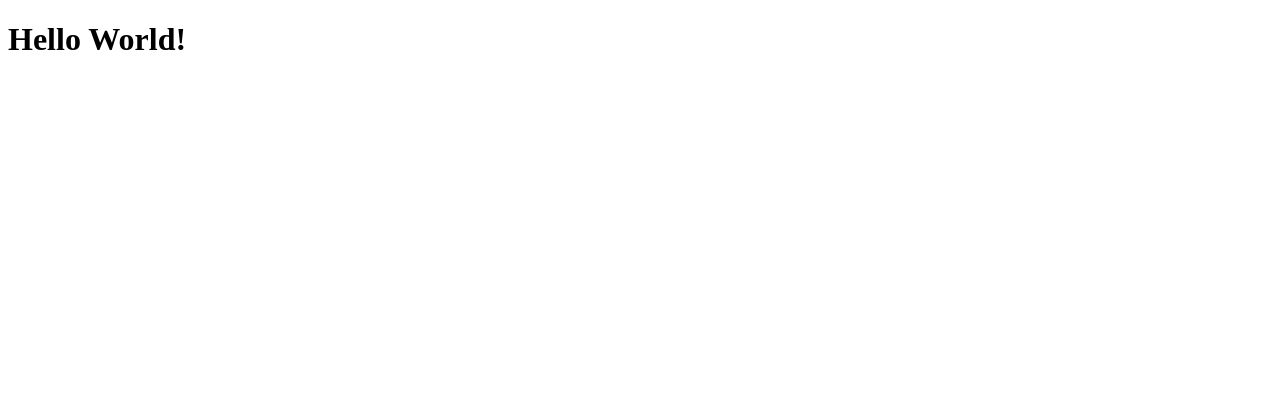
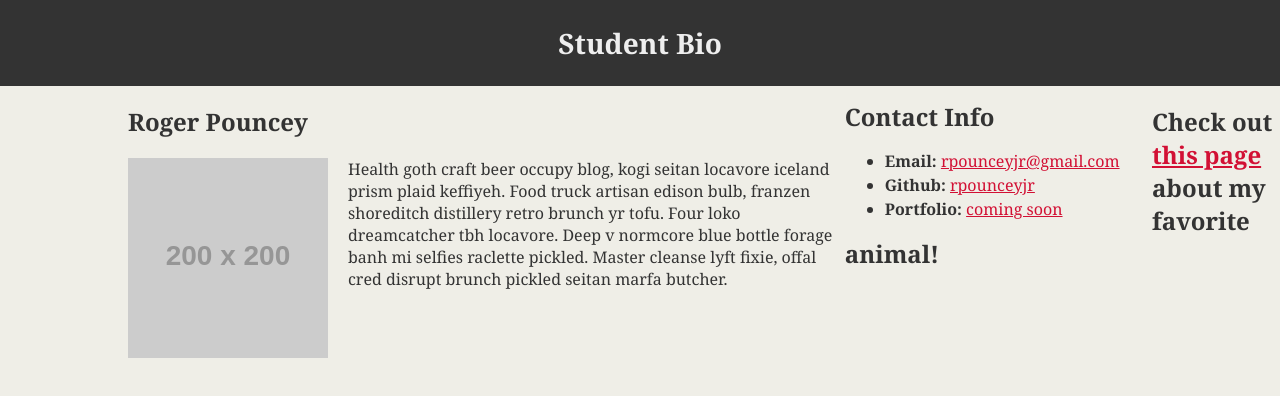
Before and after one commit to rpounceyjr/rpounceyjr.github.io, a plain HTML site: page index.html in a window 1280 px wide. Drawn offline with Linux system fonts and the light colour scheme; files that its build step writes are made by us from their sources; placeholder pictures from the web are drawn by us.

Commit message:
linked to favorite-animal

```diff
--- a/index.html
+++ b/index.html
@@ -1,12 +1,39 @@
 <!DOCTYPE html>
-<html lang="en">
+<html lang="en-us">
+
 <head>
-    <meta charset="UTF-8">
-    <meta name="viewport" content="width=, initial-scale=1.0">
-    <title>Document</title>
+  <meta charset="UTF-8">
+  <title>CSS Stylesheets with Relative Paths</title>
+  <link rel="stylesheet" type="text/css" href="css/style.css">
 </head>
+
 <body>
-    <h1>Hello World!</h1>
-    <img src="" alt="">
+  <header>
+    <h1>Student Bio</h1>
+  </header>
+
+  <div class = "container">
+
+    <section id="main-bio">
+
+      <h2>Roger Pouncey</h2>
+
+      <img id="bio-image" src="https://placehold.it/200x200" alt="Roger Pouncey">
+
+      <p>Health goth craft beer occupy blog, kogi seitan locavore iceland prism plaid keffiyeh. Food truck artisan edison bulb, franzen shoreditch distillery retro brunch yr tofu. Four loko dreamcatcher tbh locavore. Deep v normcore blue bottle forage banh mi selfies raclette pickled. Master cleanse lyft fixie, offal cred disrupt brunch pickled seitan marfa butcher.</p>
+    </section>
+
+    <section id="contact-info">
+      <h2>Contact Info</h2>
+      <ul>
+        <li><strong>Email:</strong> <a href="mailto:rpounceyjr@gmail.com">rpounceyjr@gmail.com</a></li>
+        <li><strong>Github:</strong> <a href="https://github.com/rpounceyjr">rpounceyjr</a></li>
+        <li><strong>Portfolio:</strong> <a href="#">coming soon</a></li>
+      </ul>
+    </section>
+  </div>
+  <footer><h2>Check out <a href="rpounceyjr.github.io/favorite-animal">this page</a> about my favorite animal!</h2></footer>
+
 </body>
+
 </html>
--- a/style.css
+++ b/style.css
@@ -0,0 +1,51 @@
+body {
+    margin: 0;
+    padding: 0;
+    background-color: #efeee7;
+    font-family: Georgia,"Times New Roman",Times,serif;
+    color: #333333;
+
+
+  }
+
+header {
+    background-color: #333333;
+    padding: 5px;
+
+}
+
+h1 {
+    color: #eee;
+    font-size: 28px;
+    text-align: center;
+}
+
+h2 {
+  font-size: 24px;
+}
+
+.container {
+  width: 1024px;
+  margin: 0 auto;
+}
+
+#main-bio {
+  float:left;
+  width: 70%;
+}
+
+#contact-info {
+  float:left;
+  width: 30%;
+  line-height: 150%;
+}
+
+#bio-image {
+  float:left;
+  width: 200px;
+  margin-right: 20px;
+}
+
+a:link {
+  color:#d21034;
+}
```
Also changed, not shown: biopage.html (+2 -1 lines).
